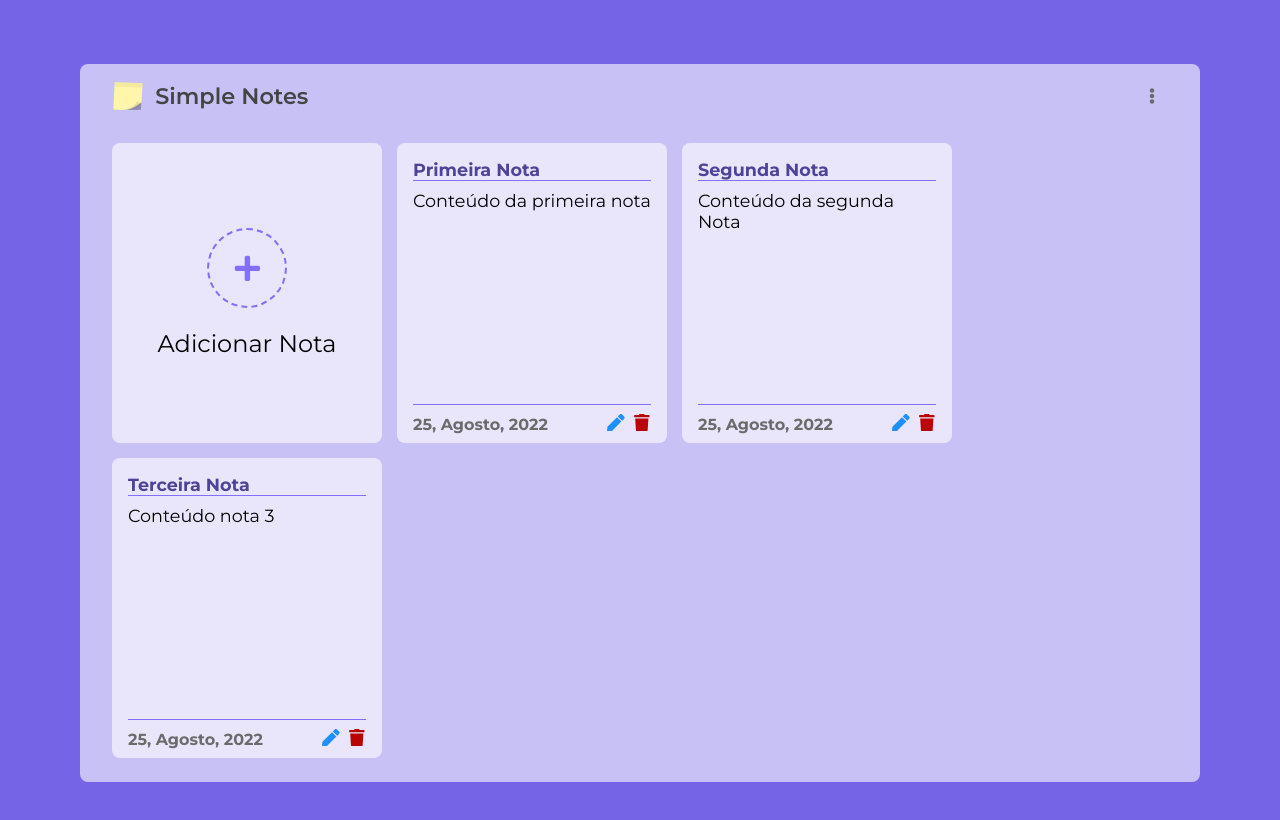
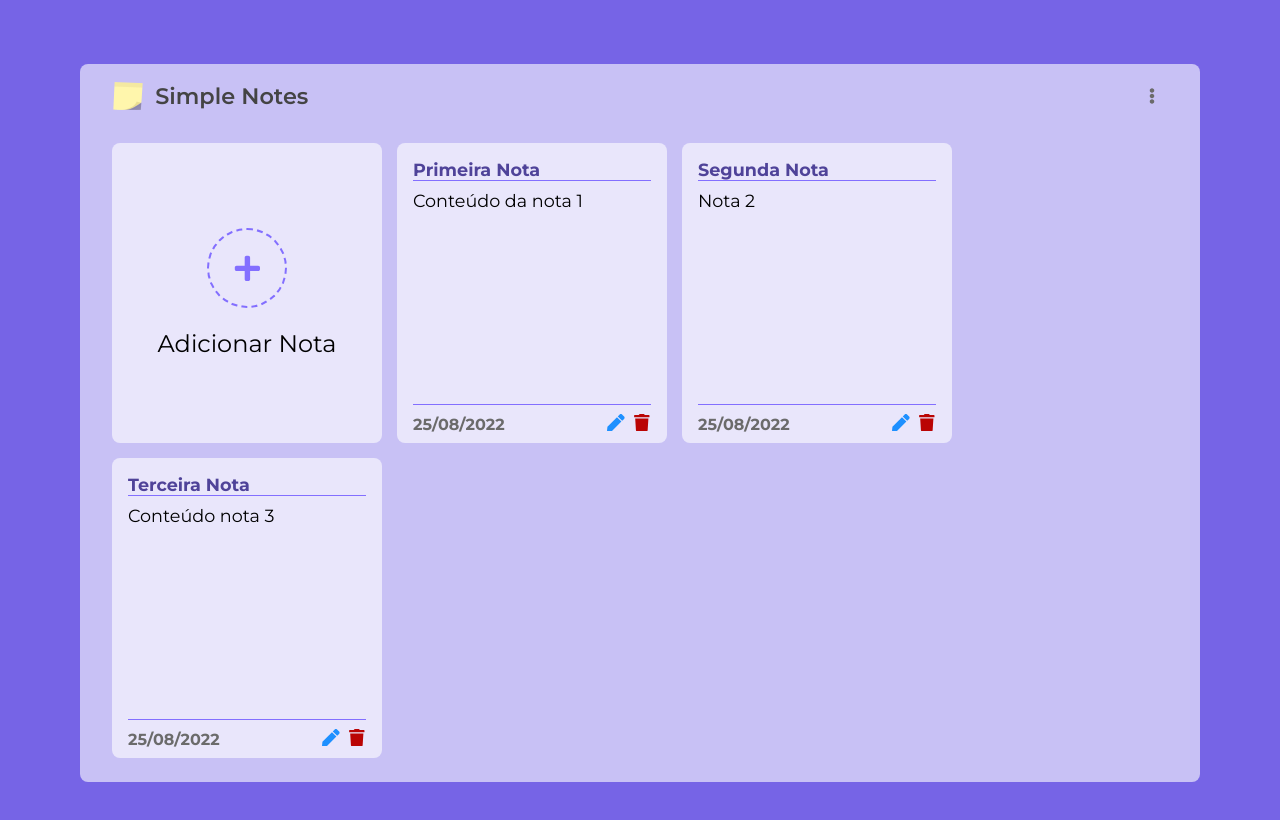
Before and after one commit to luizfelipeapolonio/simple-notes, a React (Create React App) app: page / in a window 1280 px wide. Shown: the top 820 px of the page. Built offline with nearby package versions, Linux system fonts and the light colour scheme; data requests are answered from the project's data file.

Commit message:
Adding date

```diff
--- a/db.json
+++ b/db.json
@@ -1,16 +1,19 @@
 {
   "notes": [
     {
+      "datenote": "25/08/2022",
       "title": "Primeira Nota",
-      "description": "Conteúdo da primeira nota",
+      "description": "Conteúdo da nota 1",
       "id": 1
     },
     {
+      "datenote": "25/08/2022",
       "title": "Segunda Nota",
-      "description": "Conteúdo da segunda Nota",
+      "description": "Nota 2",
       "id": 2
     },
     {
+      "datenote": "25/08/2022",
       "title": "Terceira Nota",
       "description": "Conteúdo nota 3",
       "id": 3
--- a/src/App.js
+++ b/src/App.js
@@ -88,6 +88,7 @@ function App() {
             key={note.id}
             title={note.title}
             content={note.description}
+            date={note.datenote}
           />
         ))
       )}
--- a/src/components/layout/NoteCard.js
+++ b/src/components/layout/NoteCard.js
@@ -13,7 +13,7 @@ function NoteCard({ title, content, date }) {
             </div>
             <div className={styles.note_buttons}>
                 <div className={styles.date}>
-                    <p>25, Agosto, 2022</p>
+                    <p>{date}</p>
                 </div>
                 <div>
                     <button className={styles.btn_edit}>
--- a/src/components/project/ModalForm.js
+++ b/src/components/project/ModalForm.js
@@ -7,18 +7,13 @@ import styles from './ModalForm.module.css';
 
 import { useState } from 'react';
 
-function ModalForm({ stateModal, outsideClick, handleSubmit  }) {
-
-    const [notes, setNotes] = useState();
+function ModalForm({ stateModal, outsideClick, handleSubmit }) {
 
     const date = new Date();
-    const options = {
-        day: 'numeric',
-        month: 'long',
-        year: 'numeric',
-    }
-    const fullDate = date.toLocaleString('default', options);
-    const finalDate = fullDate.replaceAll(' de', ',');
+    const fullDate = date.toLocaleDateString();
+
+    const [notes, setNotes] = useState({datenote: fullDate});
+
 
     // Getting the values of inputs and setting the notes State
     const handleChange = (e) => {
@@ -30,7 +25,6 @@ function ModalForm({ stateModal, outsideClick, handleSubmit  }) {
         e.preventDefault();
 
         handleSubmit(notes);
-        console.log(finalDate);
     }
 
     return (
```
